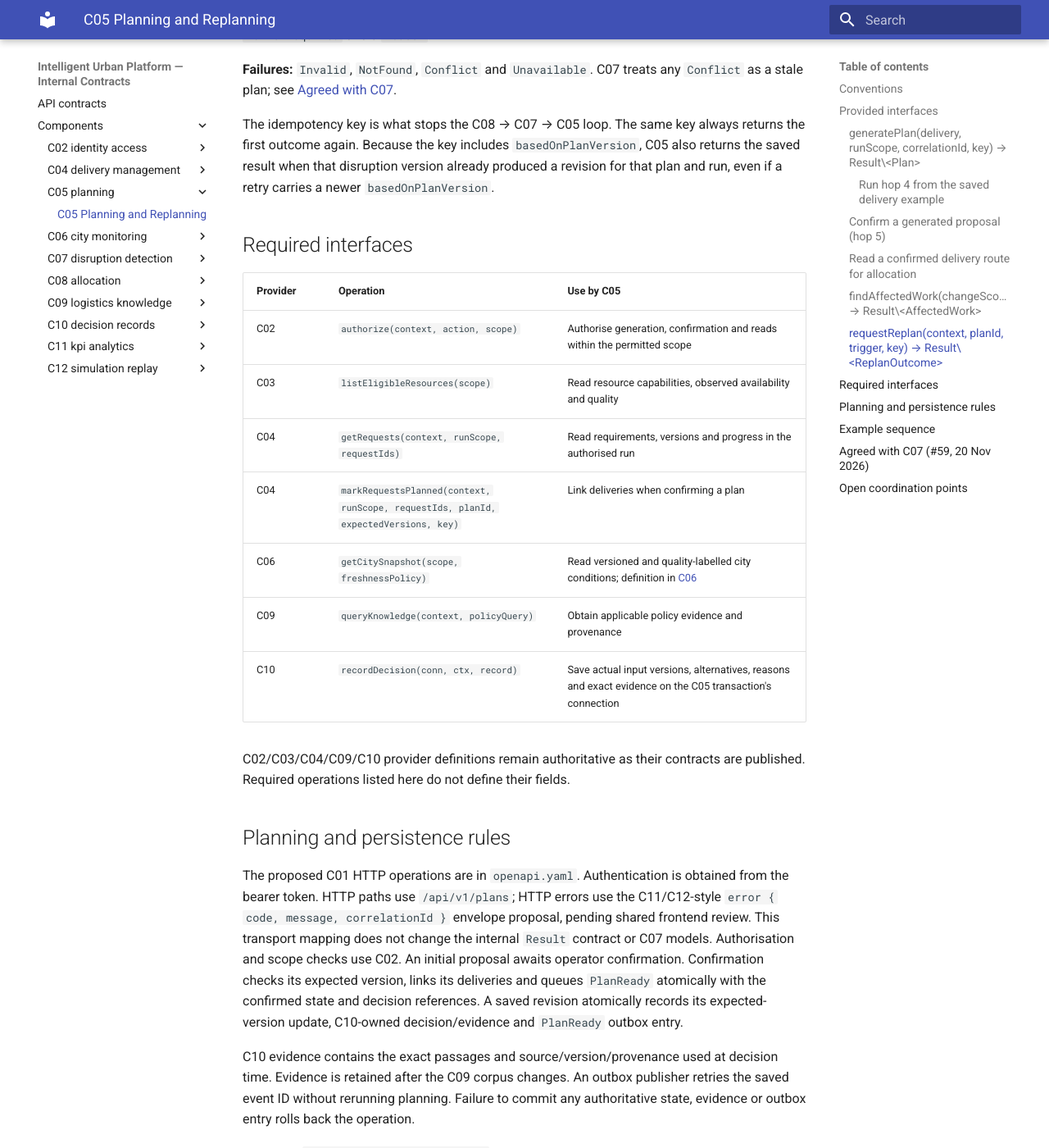
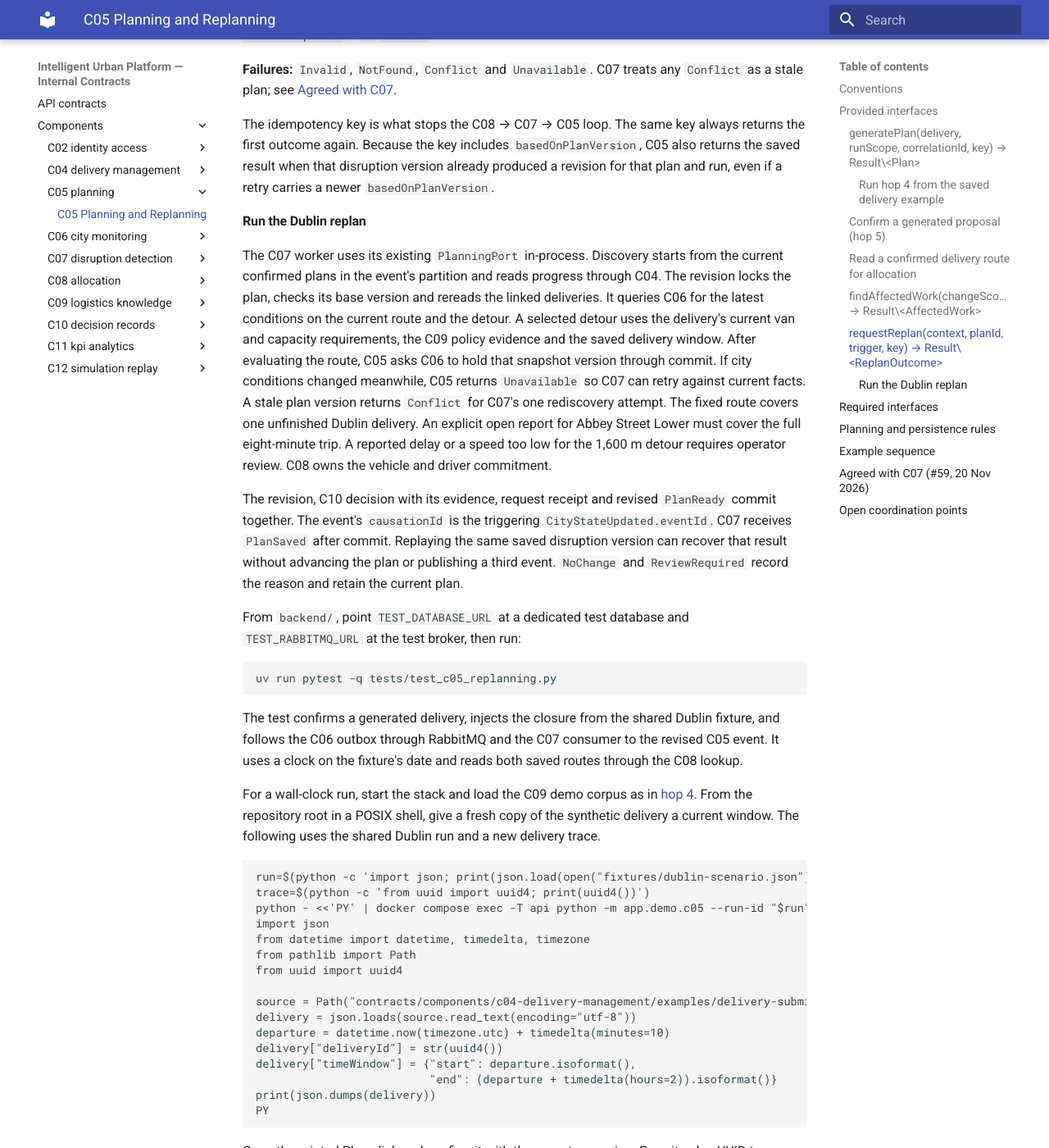
Before and after one commit to ASE-Group-10/IntelligentUrbanPlatform, an MkDocs documentation site: the page built from contracts/components/c05-planning/internal.md, in a window 1280 px wide and 1400 px high, scrolled down 6169 px. Shown: the whole window at 82% size. Built offline with MkDocs 1.6.1 and Material for MkDocs 9.7.7, drawn with Linux system fonts in a browser that asks for light colours; some of the changed text lies outside the part shown.

Commit message:
feat(demo): follow the closure and revised plan on one trace

````diff
--- a/contracts/components/c05-planning/internal.md
+++ b/contracts/components/c05-planning/internal.md
@@ -227,6 +227,75 @@ returns the first outcome again. Because the key includes `basedOnPlanVersion`,
 also returns the saved result when that disruption version already produced a
 revision for that plan and run, even if a retry carries a newer `basedOnPlanVersion`.
 
+#### Run the Dublin replan
+
+The C07 worker uses its existing `PlanningPort` in-process. Discovery starts
+from the current confirmed plans in the event's partition and reads progress
+through C04. The revision locks the plan, checks its base version and rereads
+the linked deliveries. It queries C06 for the latest conditions on the current
+route and the detour. A selected detour uses the delivery's current van and
+capacity requirements, the C09 policy evidence and the saved delivery window.
+After evaluating the route, C05 asks C06 to hold that snapshot version through
+commit. If city conditions changed meanwhile, C05 returns `Unavailable` so
+C07 can retry against current facts. A stale plan version returns `Conflict`
+for C07's one rediscovery attempt.
+The fixed route covers one unfinished Dublin delivery. An explicit open report
+for Abbey Street Lower must cover the full eight-minute trip. A reported delay
+or a speed too low for the 1,600 m detour requires operator review. C08 owns
+the vehicle and driver commitment.
+
+The revision, C10 decision with its evidence, request receipt and revised
+`PlanReady` commit together. The event's `causationId` is the triggering
+`CityStateUpdated.eventId`. C07 receives `PlanSaved` after commit. Replaying
+the same saved disruption version can recover that result without advancing
+the plan or publishing a third event. `NoChange` and `ReviewRequired` record
+the reason and retain the current plan.
+
+From `backend/`, point `TEST_DATABASE_URL` at a dedicated test database and
+`TEST_RABBITMQ_URL` at the test broker, then run:
+
+```sh
+uv run pytest -q tests/test_c05_replanning.py
+```
+
+The test confirms a generated delivery, injects the closure from the shared
+Dublin fixture, and follows the C06 outbox through RabbitMQ and the C07
+consumer to the revised C05 event. It uses a clock on the fixture's date and
+reads both saved routes through the C08 lookup.
+
+For a wall-clock run, start the stack and load the C09 demo corpus as in
+[hop 4](#run-hop-4-from-the-saved-delivery-example). From the repository
+root in a POSIX shell, give a fresh copy of the synthetic delivery a current
+window. The following uses the shared Dublin run and a new delivery trace.
+
+```sh
+run=$(python -c 'import json; print(json.load(open("fixtures/dublin-scenario.json"))["runId"])')
+trace=$(python -c 'from uuid import uuid4; print(uuid4())')
+python - <<'PY' | docker compose exec -T api python -m app.demo.c05 --run-id "$run" --correlation-id "$trace"
+import json
+from datetime import datetime, timedelta, timezone
+from pathlib import Path
+from uuid import uuid4
+
+source = Path("contracts/components/c04-delivery-management/examples/delivery-submitted.json")
+delivery = json.loads(source.read_text(encoding="utf-8"))
+departure = datetime.now(timezone.utc) + timedelta(minutes=10)
+delivery["deliveryId"] = str(uuid4())
+delivery["timeWindow"] = {"start": departure.isoformat(),
+                          "end": (departure + timedelta(hours=2)).isoformat()}
+print(json.dumps(delivery))
+PY
+```
+
+Open the printed Plans link and confirm it with the operator session. Pass
+its plan UUID to distinguish it from other deliveries in the shared run.
+
+```sh
+printf 'Confirmed plan UUID: '
+read -r plan
+scripts/hello-world.sh --run-id "$run" --correlation-id "$trace" --plan-id "$plan"
+```
+
 ## Required interfaces
 
 | Provider | Operation | Use by C05 |
````
Also changed, not shown: README.md (+6 -3 lines), backend/README.md (+10 -3 lines), 4 other files.
